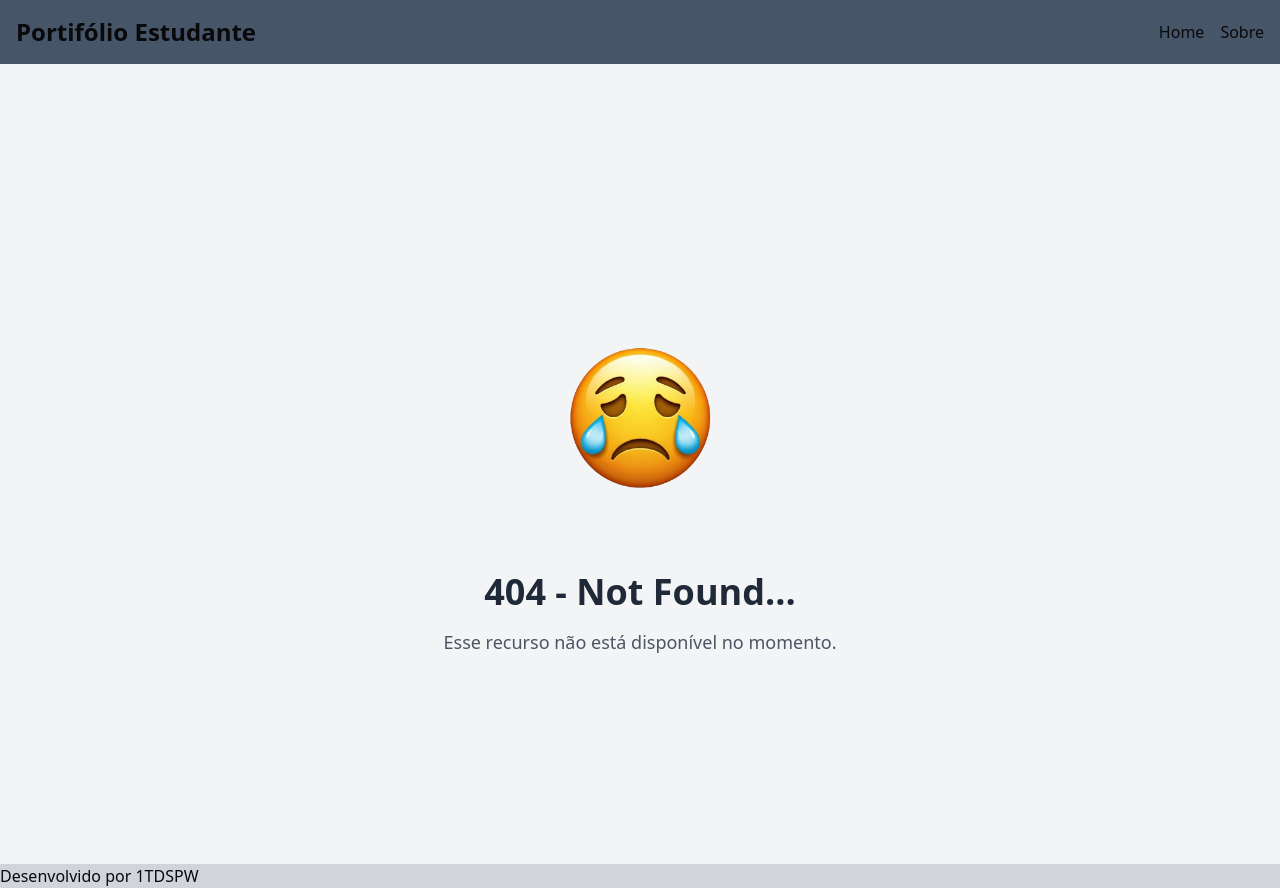
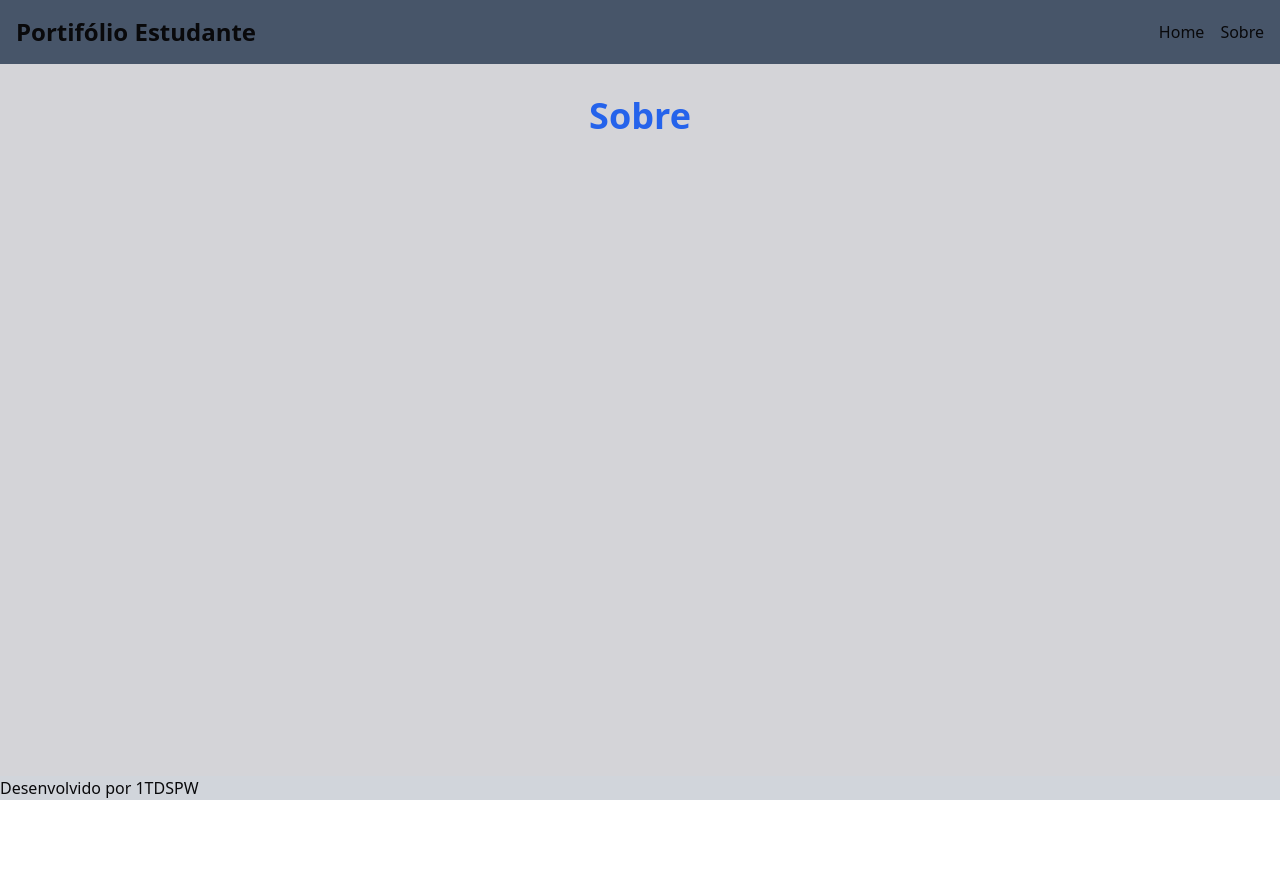
Before and after one commit to Byells/Portif-lio-cp3, a Next.js app: page /about in a window 1280 px wide. Before the commit this address had no page. After the commit the page ends 800 px from the top, so only its background shows below. Built offline with nearby package versions, Linux system fonts and the light colour scheme.

Commit message:
componente de carregamento

```diff
--- /dev/null
+++ b/src/app/about/page.tsx
@@ -0,0 +1,12 @@
+export default async function About() {
+  return (
+    <div>
+      <div className="container mx-auto p-8">
+        <h1 className="text-4xl font-bold text-center mb-10 text-blue-600">
+          Sobre
+        </h1>
+        <div className="grid grid-cols-1 sm:grid-cols-3 gap-8"></div>
+      </div>
+    </div>
+  );
+}
--- /dev/null
+++ b/src/app/loading.tsx
@@ -0,0 +1,10 @@
+import { Loader } from "lucide-react";
+
+export default function Loading() {
+  return (
+    <div className="flex flex-col justify-center items-center min-h-screen bg-gray-100">
+      <Loader className="animate-spin" />
+      Carregando
+    </div>
+  );
+}
--- a/src/app/page.tsx
+++ b/src/app/page.tsx
@@ -1,33 +1,10 @@
-import Link from 'next/link';
-import Menu from '../components/Menu/Menu';
-export default function Home() {
+import Menu from "@/components/Menu/Menu";
+
+export default async function Home() {
+  await new Promise((r) => setTimeout(r, 1000));
   return (
-   <div>
-      <Menu/>
-   </div>
-
-    // <div className="container mx-auto p-8">
-    //   <h1 className="text-4xl font-bold text-center mb-10 text-blue-600">Portfólio de Avaliações</h1>
-    //   <div className="grid grid-cols-1 sm:grid-cols-3 gap-8">
-    //     <Link href="/cp">
-    //       <div className="bg-blue-500 text-white p-6 rounded-lg shadow-lg hover:shadow-xl transition-shadow duration-300 transform hover:scale-105">
-    //         <h2 className="text-2xl font-bold">CheckPoints</h2>
-    //         <p>Avaliações intermediárias para acompanhamento do progresso.</p>
-    //       </div>
-    //     </Link>
-    //     <Link href="/gs">
-    //       <div className="bg-green-500 text-white p-6 rounded-lg shadow-lg hover:shadow-xl transition-shadow duration-300 transform hover:scale-105">
-    //         <h2 className="text-2xl font-bold">GlobalSolution</h2>
-    //         <p>Projetos integradores aplicando conhecimentos adquiridos.</p>
-    //       </div>
-    //     </Link>
-    //     <Link href="/cs">
-    //       <div className="bg-red-500 text-white p-6 rounded-lg shadow-lg hover:shadow-xl transition-shadow duration-300 transform hover:scale-105">
-    //         <h2 className="text-2xl font-bold">Challenger Sprints</h2>
-    //         <p>Desafios com foco em resolução de problemas.</p>
-    //       </div>
-    //     </Link>
-    //   </div>
-    // </div>
+    <div>
+      <Menu />
+    </div>
   );
 }
--- a/src/components/Menu/Menu.tsx
+++ b/src/components/Menu/Menu.tsx
@@ -1,6 +1,5 @@
 import React from 'react'
 import Link from "next/link";
-
 
 export default function Menu() {
   return (
```
